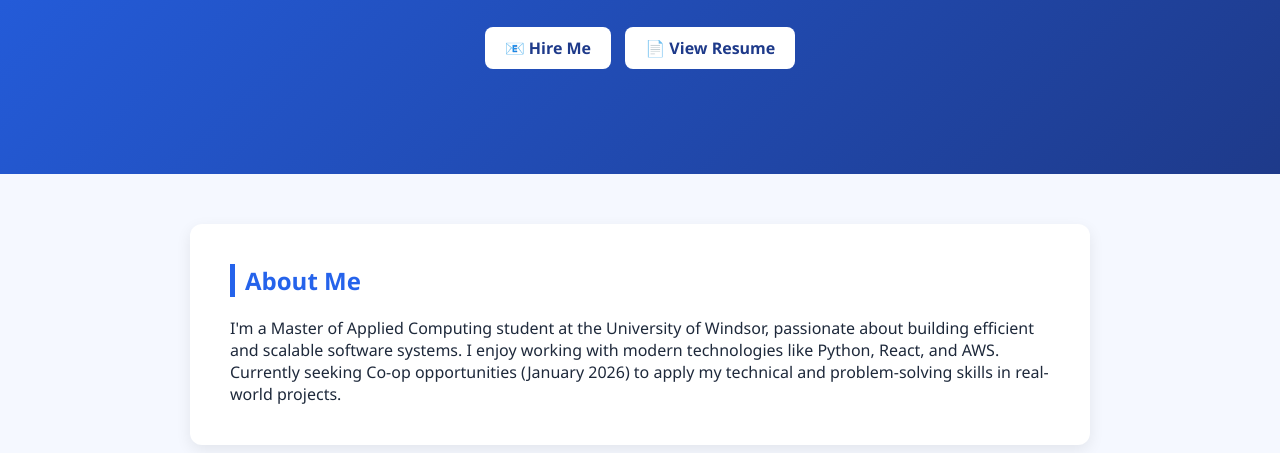
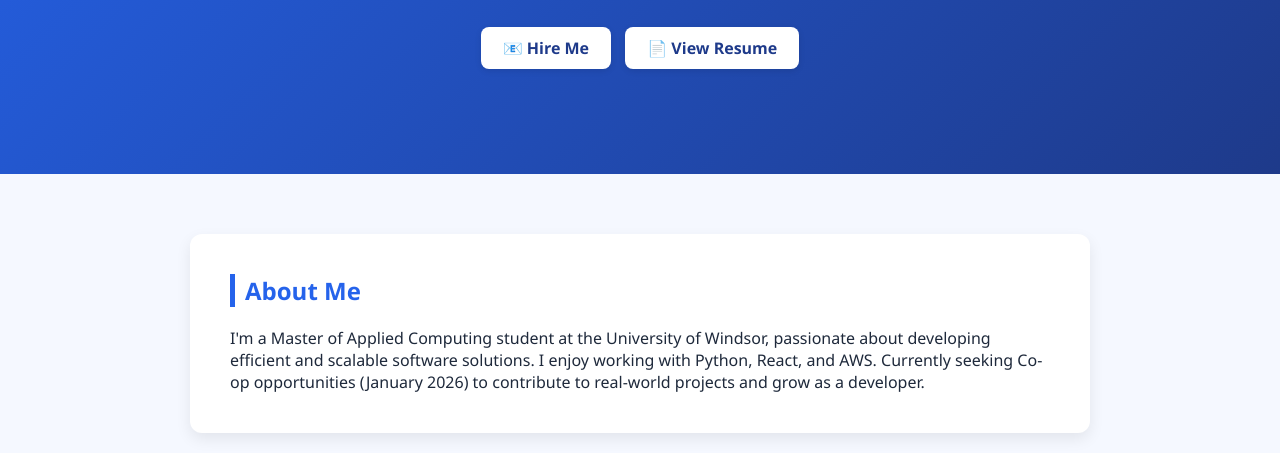
Before and after one commit to krushil2112/Portfolio, a plain HTML site: page index.html in a window 1280 px wide. Shown: the part 347-800 px from the top of the page. Drawn offline with Linux system fonts and the light colour scheme.

Commit message:
Update index.html

```diff
--- a/index.html
+++ b/index.html
@@ -11,13 +11,15 @@
       box-sizing: border-box;
       scroll-behavior: smooth;
     }
+
     body {
       font-family: "Segoe UI", sans-serif;
       background-color: #f5f8ff;
       color: #1e293b;
+      overflow-x: hidden;
     }
 
-    /* HEADER SECTION */
+    /* HEADER */
     header {
       text-align: center;
       background: linear-gradient(135deg, #2563eb, #1e3a8a);
@@ -31,18 +33,22 @@
       border-radius: 50%;
       border: 4px solid white;
       object-fit: cover;
-      box-shadow: 0 4px 15px rgba(0,0,0,0.2);
+      box-shadow: 0 4px 15px rgba(0,0,0,0.3);
+      animation: fadeInDown 1s ease-in-out;
     }
     header h1 {
       font-size: 2.5rem;
       margin-top: 20px;
+      animation: fadeInUp 1s ease-in-out;
     }
     header p {
       font-size: 1.1rem;
       opacity: 0.95;
+      animation: fadeInUp 1.4s ease-in-out;
     }
     .btn-container {
       margin-top: 25px;
+      animation: fadeInUp 1.8s ease-in-out;
     }
     .btn {
       display: inline-block;
@@ -50,24 +56,34 @@
       color: #1e3a8a;
       font-weight: 600;
       text-decoration: none;
-      padding: 10px 20px;
+      padding: 10px 22px;
       border-radius: 8px;
       margin: 5px;
       transition: all 0.3s ease;
+      box-shadow: 0 2px 6px rgba(0,0,0,0.1);
     }
     .btn:hover {
-      background: #e0ebff;
-      transform: translateY(-2px);
+      background: #2563eb;
+      color: white;
+      box-shadow: 0 0 15px rgba(37,99,235,0.6);
+      transform: translateY(-3px);
     }
 
-    /* SECTIONS */
+    /* SECTION STYLE */
     section {
       max-width: 900px;
-      margin: 50px auto;
+      margin: 60px auto;
       background: white;
       padding: 40px;
       border-radius: 12px;
-      box-shadow: 0 5px 15px rgba(0,0,0,0.08);
+      box-shadow: 0 6px 15px rgba(0,0,0,0.08);
+      opacity: 0;
+      transform: translateY(50px);
+      transition: all 0.8s ease-out;
+    }
+    section.visible {
+      opacity: 1;
+      transform: translateY(0);
     }
     h2 {
       color: #2563eb;
@@ -79,6 +95,13 @@
       list-style: none;
       line-height: 1.8;
     }
+    a {
+      color: #2563eb;
+      text-decoration: none;
+    }
+    a:hover {
+      text-decoration: underline;
+    }
 
     /* FOOTER */
     footer {
@@ -86,7 +109,17 @@
       padding: 20px;
       background: #1e3a8a;
       color: white;
-      margin-top: 40px;
+      margin-top: 60px;
+    }
+
+    /* ANIMATIONS */
+    @keyframes fadeInDown {
+      from { opacity: 0; transform: translateY(-30px); }
+      to { opacity: 1; transform: translateY(0); }
+    }
+    @keyframes fadeInUp {
+      from { opacity: 0; transform: translateY(30px); }
+      to { opacity: 1; transform: translateY(0); }
     }
 
     /* RESPONSIVE */
@@ -96,8 +129,8 @@
     }
   </style>
 </head>
+
 <body>
-
   <header>
     <img src="profile.jpg" alt="Krushil Patel" />
     <h1>👋 Hi, I'm Krushil Patel</h1>
@@ -111,10 +144,9 @@
   <section id="about">
     <h2>About Me</h2>
     <p>
-      I'm a Master of Applied Computing student at the University of Windsor, passionate about building
-      efficient and scalable software systems. I enjoy working with modern technologies like Python, React, and
-      AWS. Currently seeking Co-op opportunities (January 2026) to apply my technical and problem-solving skills
-      in real-world projects.
+      I'm a Master of Applied Computing student at the University of Windsor, passionate about developing
+      efficient and scalable software solutions. I enjoy working with Python, React, and AWS. Currently seeking
+      Co-op opportunities (January 2026) to contribute to real-world projects and grow as a developer.
     </p>
   </section>
 
@@ -140,8 +172,8 @@
   <section id="education">
     <h2>Education</h2>
     <ul>
-      <li><strong>University of Windsor</strong> – Master of Applied Computing (2025-2026)</li>
-      <li><strong>Gujarat Technological University</strong> – B.E. Computer Engineering (2020-2024)</li>
+      <li><strong>University of Windsor</strong> – Master of Applied Computing (2025–2026)</li>
+      <li><strong>Gujarat Technological University</strong> – B.E. Computer Engineering (2020–2024)</li>
     </ul>
   </section>
 
@@ -157,5 +189,20 @@
   <footer>
     © 2025 Krushil Patel | Built with 💙 and HTML
   </footer>
+
+  <script>
+    // Fade-in sections on scroll
+    const sections = document.querySelectorAll("section");
+    const reveal = () => {
+      sections.forEach((section) => {
+        const top = section.getBoundingClientRect().top;
+        if (top < window.innerHeight - 100) {
+          section.classList.add("visible");
+        }
+      });
+    };
+    window.addEventListener("scroll", reveal);
+    window.addEventListener("load", reveal);
+  </script>
 </body>
 </html>
```
